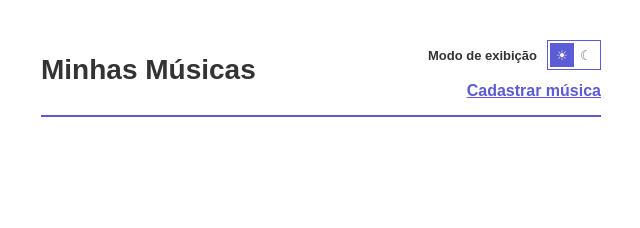
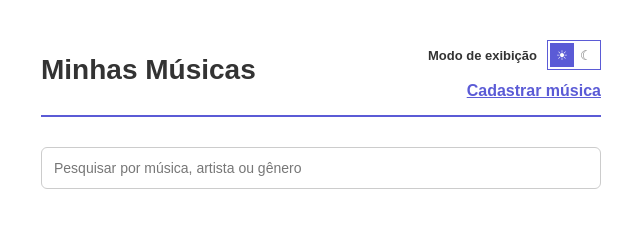
Before and after one commit to VitorAugustoAlves/ProjetoMusicasFrontEnd, a plain HTML site: page index.html in a window 1280 px wide. Shown: the whole page, without its empty margins (319-959 px from the left). Drawn offline with Linux system fonts and the light colour scheme; no server answers.

Commit message:
Barra de Pesquisa Funcional
Pode pesquisar tanto o Título, Artista, Gênero, Ano e até a duração da Música. Tudo pela mesma barra sem nenhuma opção a ser marcada, apenas digitar o que precisa e pronto.

```diff
--- a/index.css
+++ b/index.css
@@ -109,6 +109,29 @@ body.tema-escuro #botaoTema .icone-sol {
     gap: 20px;
 }
 
+.barra-pesquisa {
+    margin-bottom: 25px;
+}
+
+.barra-pesquisa input {
+    width: 100%;
+    padding: 12px;
+    border: 1px solid var(--cor-borda);
+    border-radius: 6px;
+    background-color: var(--cor-superficie);
+    color: var(--cor-texto);
+    font-size: 14px;
+    outline: none;
+}
+
+.barra-pesquisa input:focus {
+    border-color: var(--cor-destaque);
+}
+
+.barra-pesquisa input::placeholder {
+    color: var(--cor-texto-suave);
+}
+
 .musica {
     border: 1px solid var(--cor-borda);
     border-radius: 8px;
--- a/index.html
+++ b/index.html
@@ -22,6 +22,10 @@
     </header>
 
     <main>
+        <div class="barra-pesquisa">
+            <input type="search" id="pesquisa" placeholder="Pesquisar por música, artista ou gênero" oninput="pesquisarMusicas()">
+        </div>
+
         <section id="listaMusicas">
 
         </section>
--- a/index.js
+++ b/index.js
@@ -1,5 +1,6 @@
 const urlBackend = "https://projeto-musicas-beta.vercel.app"
 const listaMusicas = document.getElementById("listaMusicas")
+
 
 async function buscarMusicas(){
     const resposta = await fetch(urlBackend)
@@ -38,6 +39,11 @@ async function apagarMusica(id) {
     window.location.reload()
 }
 
+
+//codigo feito extra apenas para estética
+
+
+//modo claro e escuro
 const botaoTema = document.getElementById("botaoTema")
 const temaSalvo = localStorage.getItem("tema")
 
@@ -70,3 +76,20 @@ function atualizarBotaoTema() {
         modoEscuroAtivo ? "Ativar modo claro" : "Ativar modo escuro"
     )
 }
+
+//pesquisa de musicas
+function pesquisarMusicas() {
+    const textoPesquisa = document.getElementById("pesquisa").value.toLowerCase()
+
+    const musicas = document.querySelectorAll(".musica")
+
+    musicas.forEach((musica) => {
+        const informacoesMusica = musica.textContent.toLowerCase()
+
+        if(informacoesMusica.includes(textoPesquisa)){
+            musica.style.display = "block"
+        } else {
+            musica.style.display = "none"
+        }
+    })
+}
```
